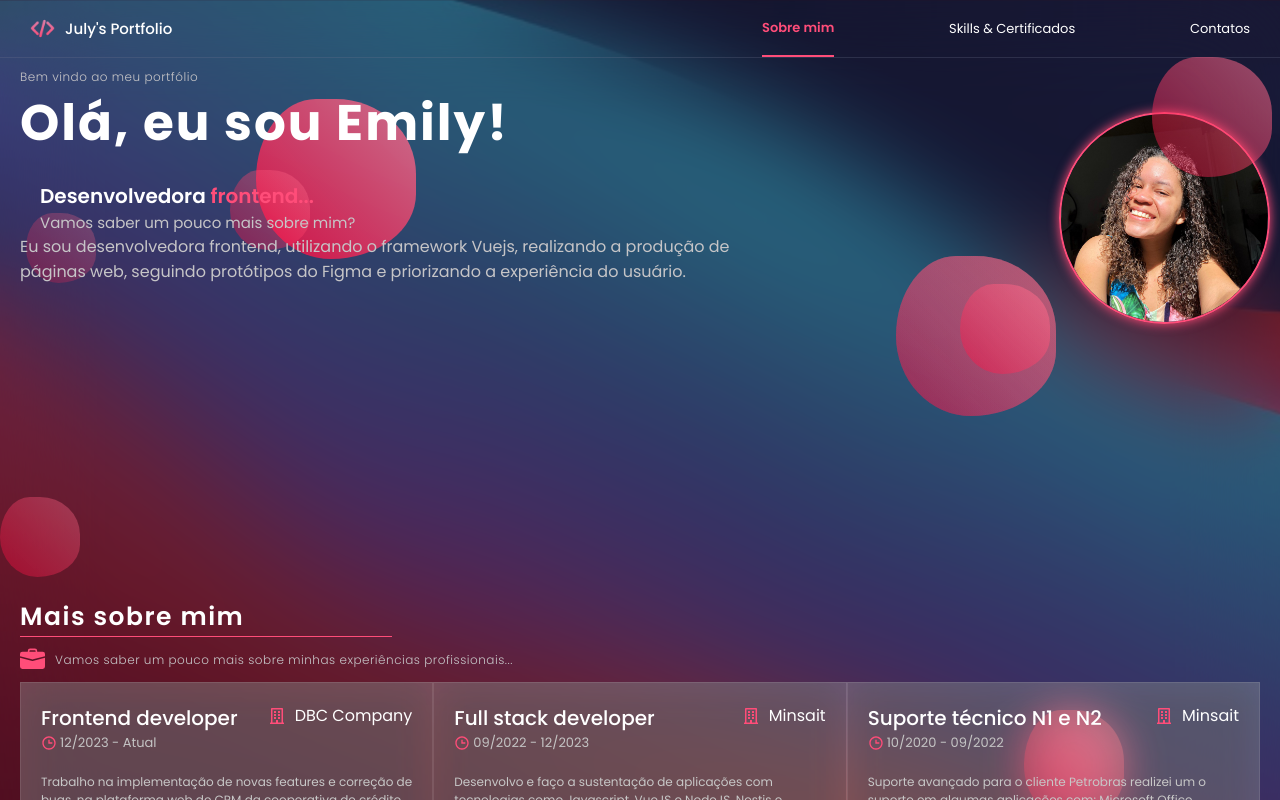
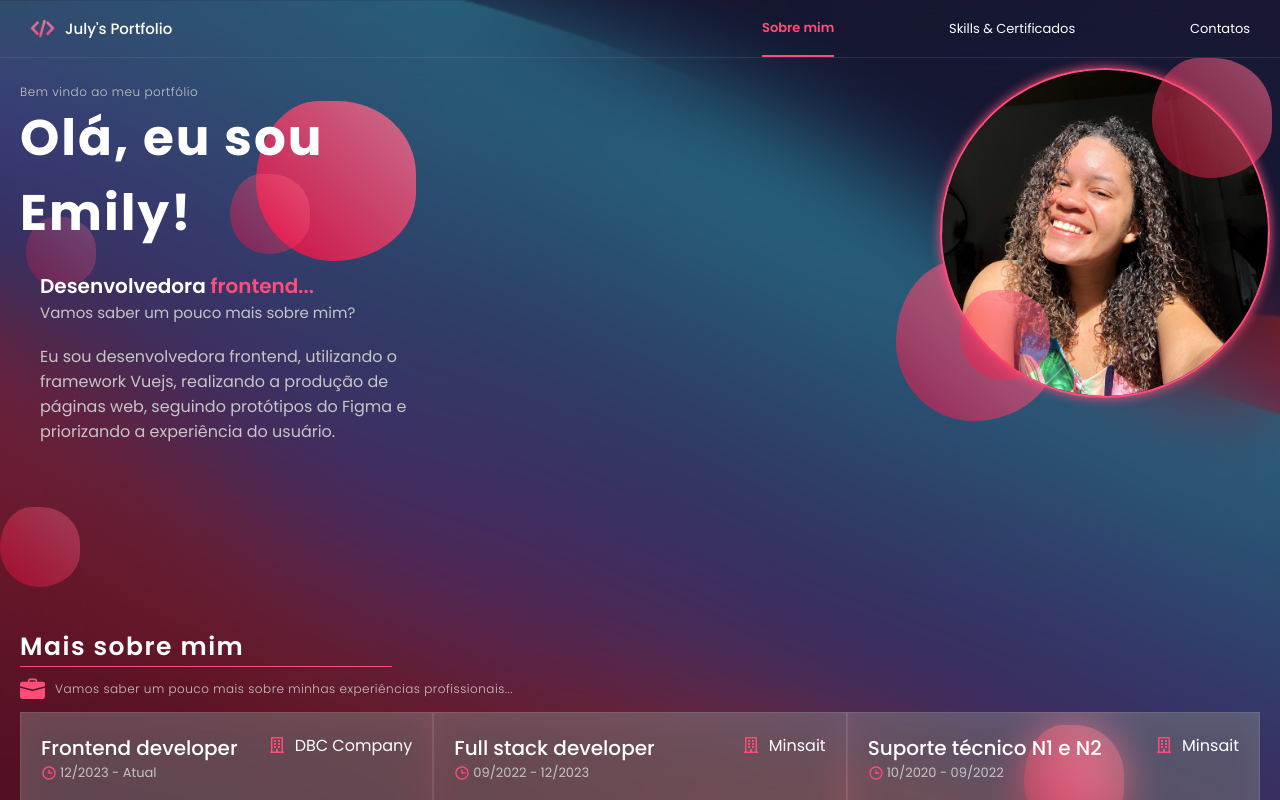
Before and after one commit to emilyjuly/new_portfolio_react, a React (Vite) app in the folder portfolio/: page / in a window 1280 px wide. Shown: the top 800 px of the page. Built offline with nearby package versions, Linux system fonts and the light colour scheme.

Commit message:
fix: Pequenas alterações

```diff
--- a/portfolio/src/components/AboutMe/style.css
+++ b/portfolio/src/components/AboutMe/style.css
@@ -26,6 +26,9 @@
 }
 
 .apresentation-text {
+  margin-top: 20px;
+  max-width: 500px;
+  margin-left: 20px;
   color: rgb(198, 197, 199);
 }
 
--- a/portfolio/src/pages/ContactMe/index.jsx
+++ b/portfolio/src/pages/ContactMe/index.jsx
@@ -11,7 +11,7 @@ const ContactMe = () => {
         <p className="name-client">
           {" "}
           Emily July
-          <span className="profissao">Desenvolvedora Full Stack</span>
+          <span className="profissao">Desenvolvedora frontend</span>
           <span className="email">emilyjulygd@gmail.com</span>
         </p>
         <div className="social-media">
```
